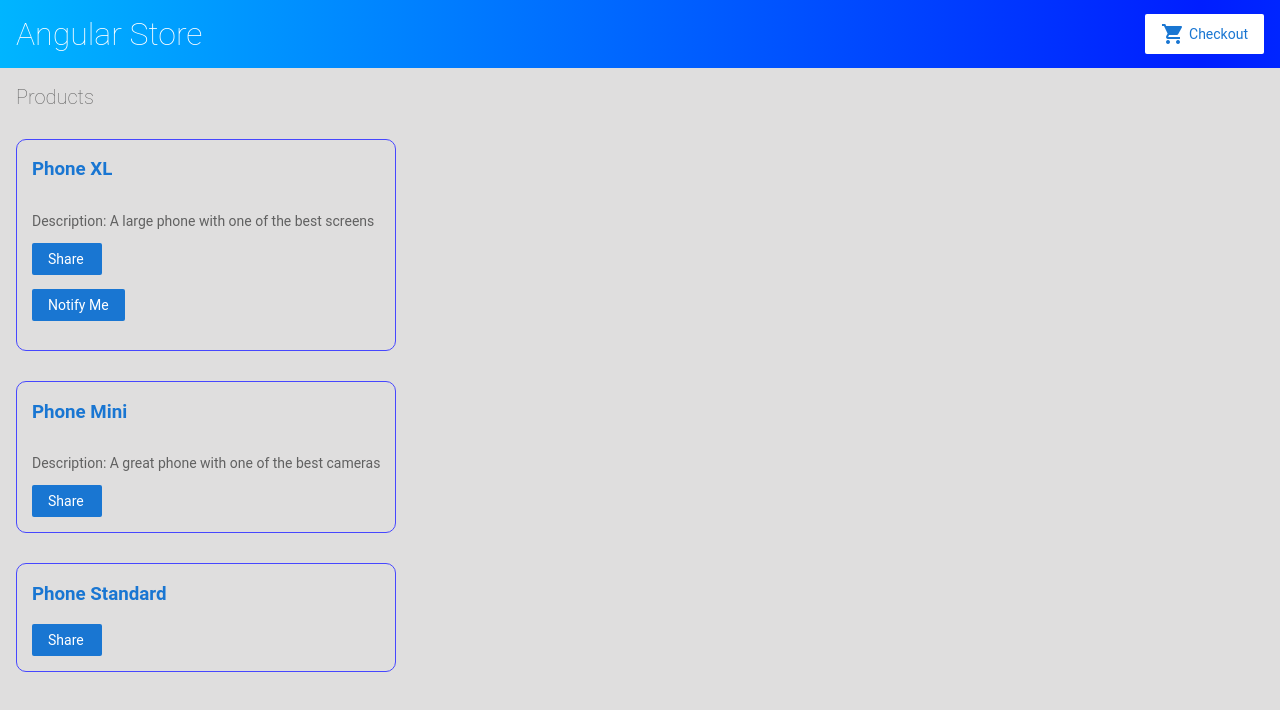
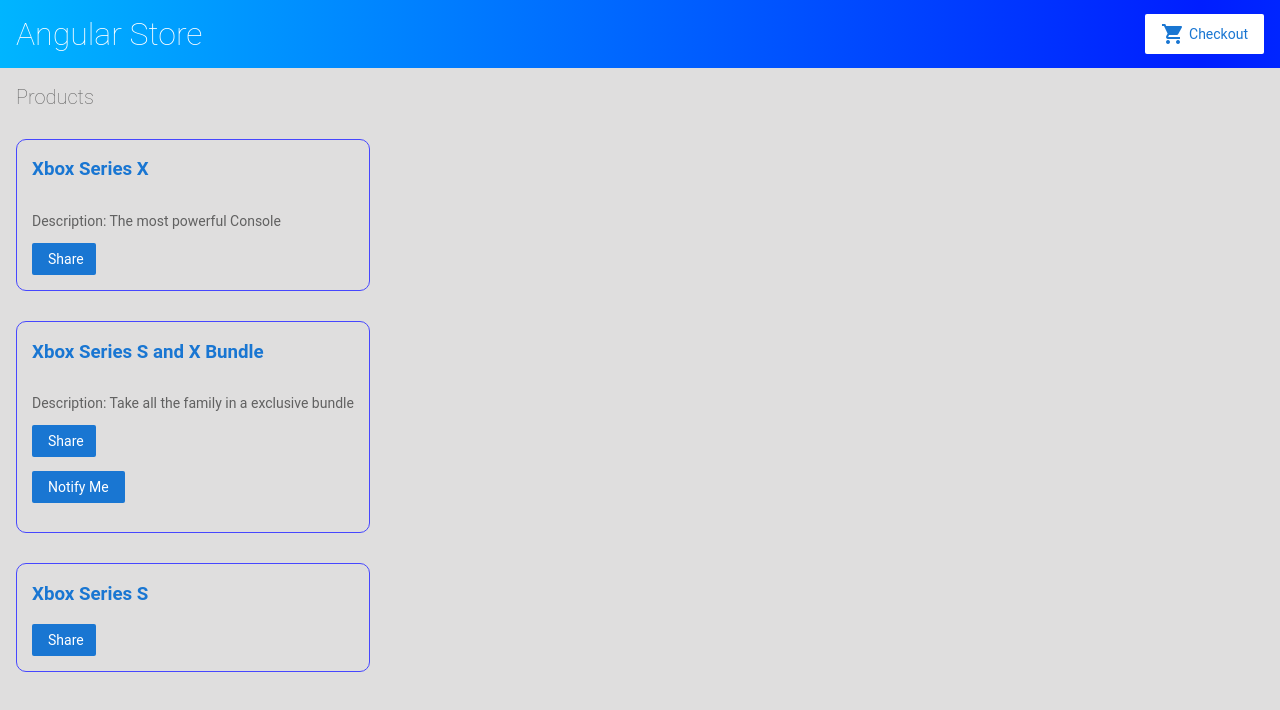
Before and after one commit to GiuseppeLanucara/angular-start, an Angular app: page / in a window 1280 px wide. Shown: the top 710 px of the page. Built offline with nearby package versions, Linux system fonts and the light colour scheme.

Commit message:
MODIFIED PRODUCTS NAME

```diff
--- a/src/app/products.ts
+++ b/src/app/products.ts
@@ -8,19 +8,19 @@
 export const products = [
   {
     id: 1,
-    name: 'Phone XL',
-    price: 799,
-    description: 'A large phone with one of the best screens'
+    name: 'Xbox Series X',
+    price: 499,
+    description: 'The most powerful Console'
   },
   {
     id: 2,
-    name: 'Phone Mini',
-    price: 699,
-    description: 'A great phone with one of the best cameras'
+    name: 'Xbox Series S and X Bundle',
+    price: 899,
+    description: 'Take all the family in a exclusive bundle'
   },
   {
     id: 3,
-    name: 'Phone Standard',
+    name: 'Xbox Series S',
     price: 299,
     description: ''
   }
```
